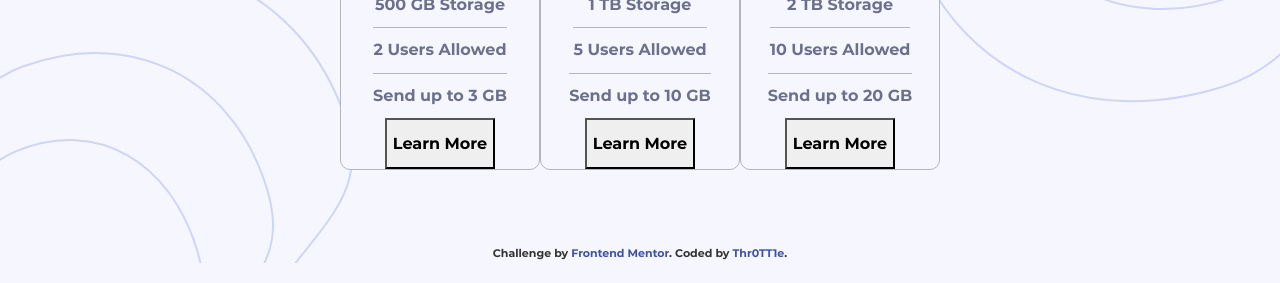
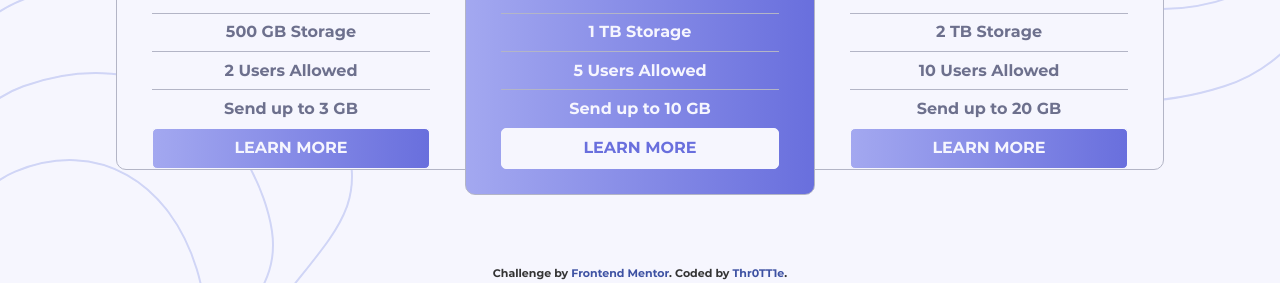
Before and after one commit to Thr0TT1e/pricing-component, a website: page app/index.html in a window 1280 px wide. Shown: the part 555-838 px from the top of the page. Drawn offline with Linux system fonts and the light colour scheme.

Commit message:
Стилизация элементов страницы. Применение стилей к карточкам тарифов, кнопкам и т.п.

```diff
--- a/app/index.html
+++ b/app/index.html
@@ -19,35 +19,35 @@
       <h1>Our Pricing</h1>
     </div>
     <div class="main_container--checkbox">
-      Annually <input type="checkbox" name="" id=""> Monthly
+      Annually <input type="checkbox" id="main--checkbox"> Monthly
     </div>
     <div class="main_container--price">
-      <div class="price price_box--basic">
+      <div class="price">
         <p class="price_title">Basic</p>
-        <p class="price_monthly money">&dollar;19.99</p>
+        <p class="price_monthly money"><span>&dollar;</span>19.99</p>
         <p class="price_year money">&dollar;199.99</p>
         <div>500 GB Storage</div>
         <div>2 Users Allowed</div>
         <div>Send up to 3 GB</div>
-        <button>Learn More</button>
+        <button class="price--button">Learn More</button>
       </div>
-      <div class="price price_box--pro">
+      <div class="price price_active">
         <p class="price_title">Professional</p>
         <p class="price_monthly money">&dollar;24.99</p>
         <p class="price_year money">&dollar;249.99</p>
         <div>1 TB Storage</div>
         <div>5 Users Allowed</div>
         <div>Send up to 10 GB</div>
-        <button>Learn More</button>
+        <button class="price--button">Learn More</button>
       </div>
-      <div class="price price_box--master">
+      <div class="price">
         <p class="price_title">Master</p>
         <p class="price_monthly money">&dollar;39.99</p>
         <p class="price_year money">&dollar;399.99</p>
         <div>2 TB Storage</div>
         <div>10 Users Allowed</div>
         <div>Send up to 20 GB</div>
-        <button>Learn More</button>
+        <button class="price--button">Learn More</button>
       </div>
     </div>
   </div>
--- a/app/sass/_config.sass
+++ b/app/sass/_config.sass
@@ -8,7 +8,7 @@ $montserrat: Montserrat, sans-serif // Montserrat Font Family
 
 // Linear Gradient: hsl(236, 72%, 79%) to hsl(237, 63%, 64%)
 $colorGradient1: hsl(236, 72%, 79%)
-$colorGradient2: hsl(237, 63%, 64%) // основной
+$colorGradient2: hsl(237, 63%, 64%) // основн
 
 // Very Light Grayish Blue: hsl(240, 78%, 98%)
 $colorVLBlue: hsl(240, 78%, 98%)
--- a/app/sass/main.sass
+++ b/app/sass/main.sass
@@ -1,6 +1,8 @@
 @import config
 
 // CUSTOM USER STYLES & IMPORTS
+*
+  box-sizing: border-box
 
 body
   background-image: url("../images/bg-top.svg"), url("../images/bg-bottom.svg")
@@ -21,21 +23,29 @@ body
     color: $colorGBlue
 
 .price
-  width: 200px
+  width: 350px
   height: 450px
   border: 1px solid $colorLightBlue
-  border-radius: 10px
   display: inline-grid
   justify-items: center
   color: $colorGBlue
   background-color: $colorVLBlue
+  position: relative
+  &:first-child
+    border-radius: 10px 0 0 10px
+    right: -1px
+  &:last-child
+    border-radius: 0 10px 10px 0
+    left: -1px
   div
-    display: inline-grid
+    display: grid
+    justify-content: center
     align-content: center
     border-top: 1px solid $colorLightBlue
+    width: 80%
 
 .money
-  font-size: 2.5rem
+  font-size: 3.5rem
 
 //.price_title
 //  display: flex
@@ -44,3 +54,36 @@ body
 .main_container--price
   display: grid
   grid-template-columns: repeat(3, 1fr)
+  align-items: center
+
+main
+  margin-bottom: $gutter
+
+.price--button
+  width: 80%
+  text-transform: uppercase
+  border: 1px solid $colorVLBlue
+  border-radius: 5px
+  color: $colorVLBlue
+  background: linear-gradient(to right, $colorGradient1, $colorGradient2)
+  &:hover
+    color: $colorGradient2
+    background: $colorVLBlue
+    border: 1px solid $colorGradient2
+
+.price_active
+  color: $colorVLBlue
+  height: 500px
+  border-radius: 10px
+  background: linear-gradient(to right, $colorGradient1, $colorGradient2)
+  padding:
+    top: 25px
+    bottom: 25px
+  z-index: 1
+  .price--button
+    background: $colorVLBlue
+    color: $colorGradient2
+    &:hover
+      color: $colorVLBlue
+      border: 1px solid $colorVLBlue
+      background: linear-gradient(to right, $colorGradient1, $colorGradient2)
--- a/package.json
+++ b/package.json
@@ -9,7 +9,7 @@
 	"author": "WebDesign Master",
 	"license": "ISC",
 	"devDependencies": {
-		"bootstrap": "^4.4.1",
+		"bootstrap": "^4.5.0",
 		"browser-sync": "^2.26.7",
 		"del": "^5.1.0",
 		"gulp": "^4.0.2",
@@ -20,7 +20,7 @@
 		"gulp-less": "^4.0.1",
 		"gulp-newer": "^1.4.0",
 		"gulp-rsync": "0.0.8",
-		"gulp-sass": "^4.0.2",
+		"gulp-sass": "^4.1.0",
 		"gulp-stylus": "^2.7.0",
 		"gulp-uglify-es": "^2.0.0"
 	}
```
Also changed, not shown: app/css/app.min.css.
